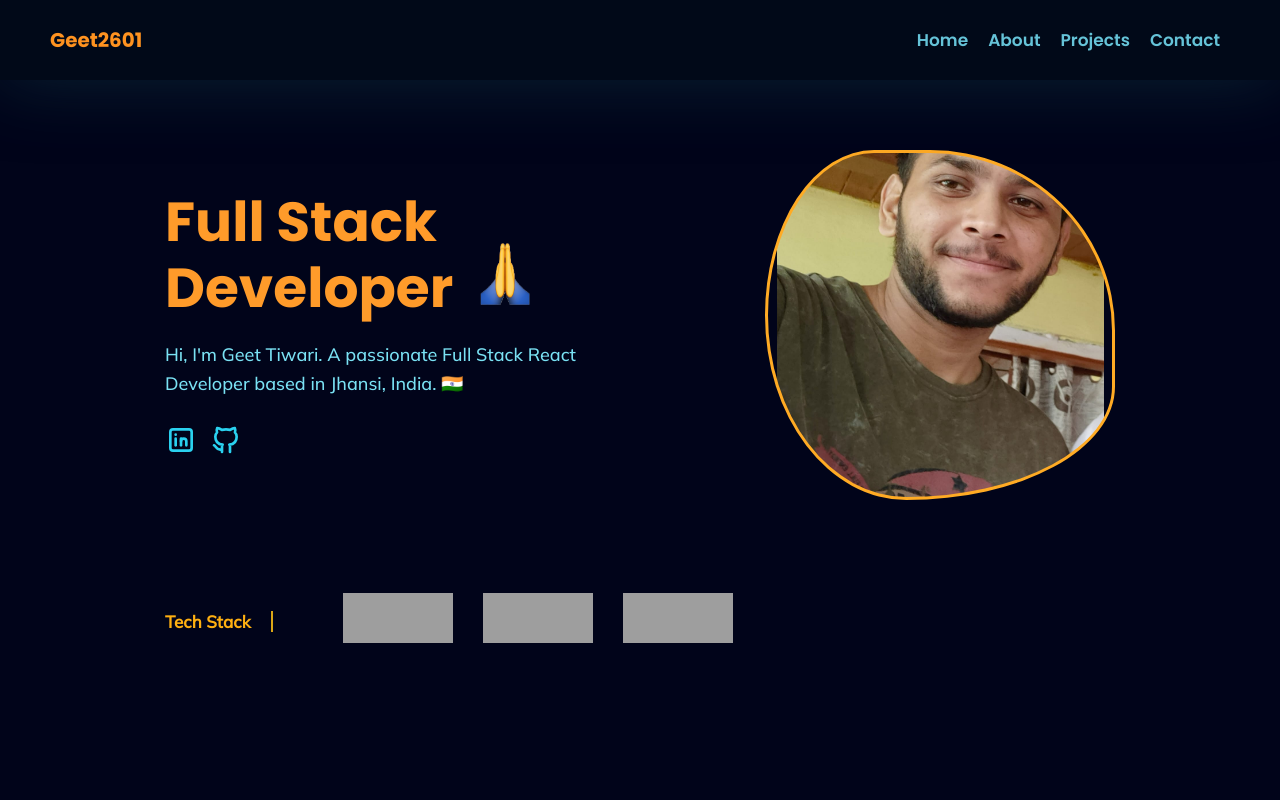
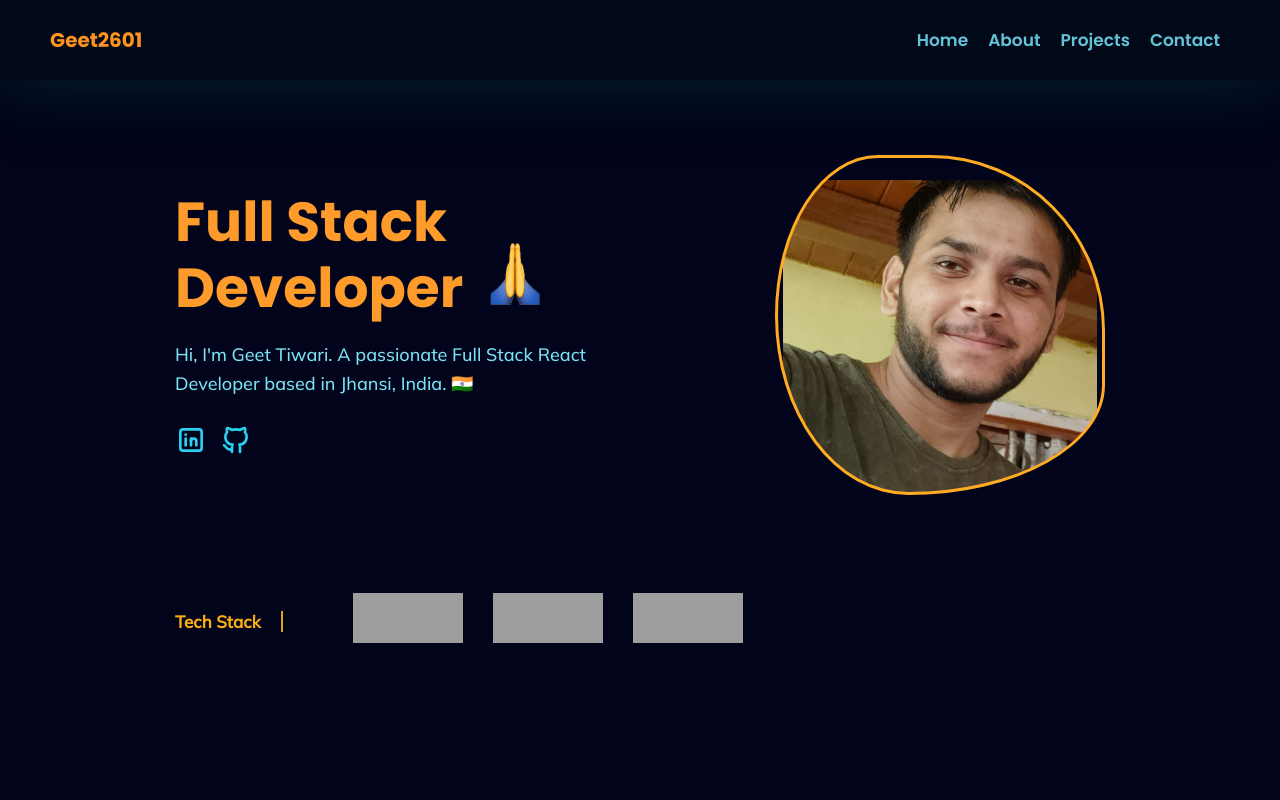
Before and after one commit to Geet2601/E--Portfolio, a website: page index.html in a window 1280 px wide. Shown: the top 800 px of the page. Drawn offline with Linux system fonts and the light colour scheme; files that its build step writes are made by us from their sources; grey boxes are pictures that could not be loaded.

Commit message:
Update styles.css

```diff
--- a/styles.css
+++ b/styles.css
@@ -342,20 +342,20 @@ nav ul a:hover {
       right:1.7rem
   }
 }
-
-.hero-img {
+ .hero-img {
   -webkit-animation: morph 8s ease-in-out infinite;
   animation: morph 8s ease-in-out infinite;
   background-image: url(img/facehp.jpg);
-  background-position: 50%;
+  background-position: 50% 22;
   background-repeat: no-repeat;
-  background-size:95%;
+  background-size:97%;
   border: 3px solid #ffab24;
   border-radius: 60% 40% 30% 70%/60% 30% 70% 40%;
-  height: 35rem;
+  height: 34rem;
   position: relative;
   transition: all 1s ease-in-out;
-  width: 35rem;
+  width: 33rem;
+
 }
 
 @media (max-width: 500px) {
```
